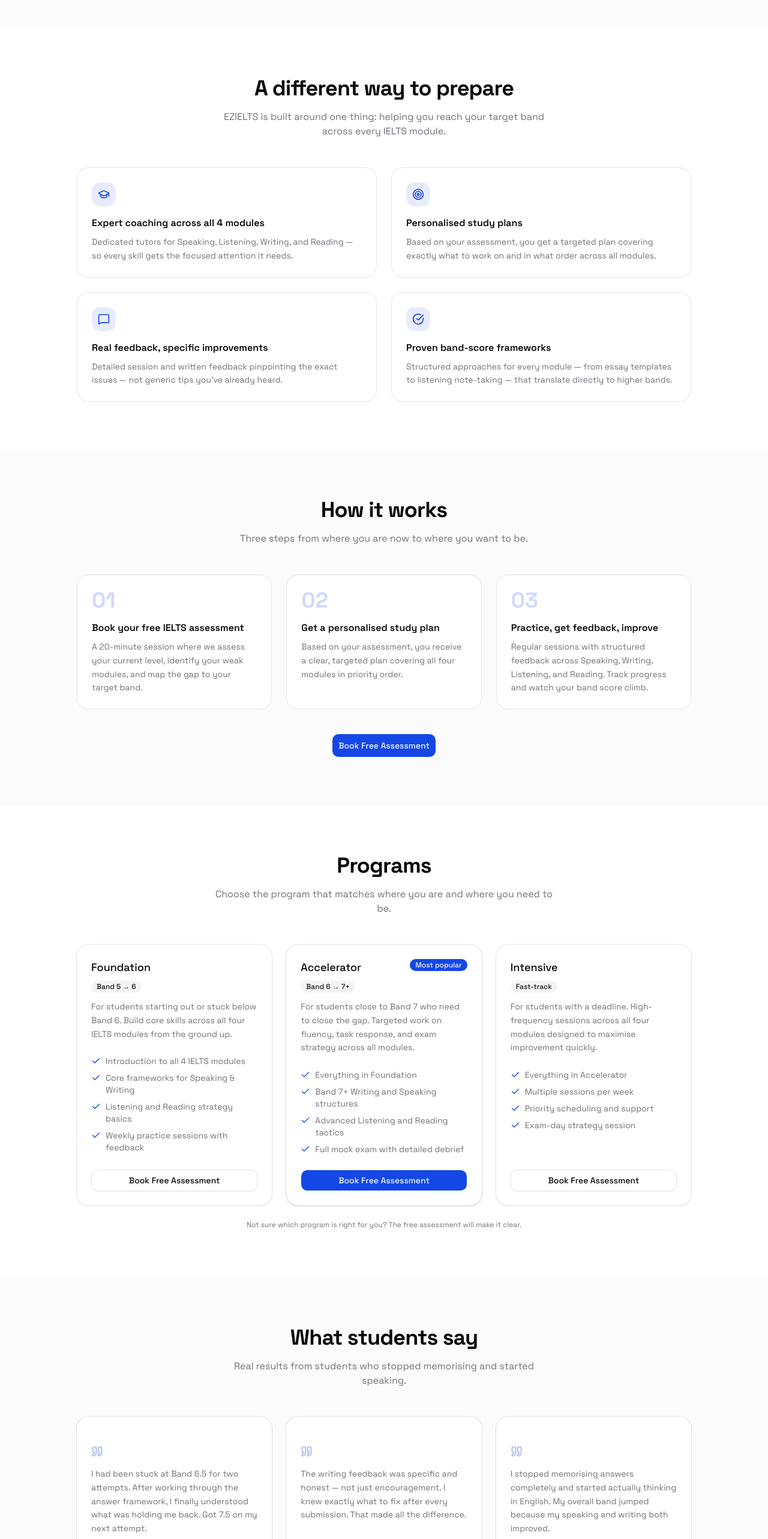
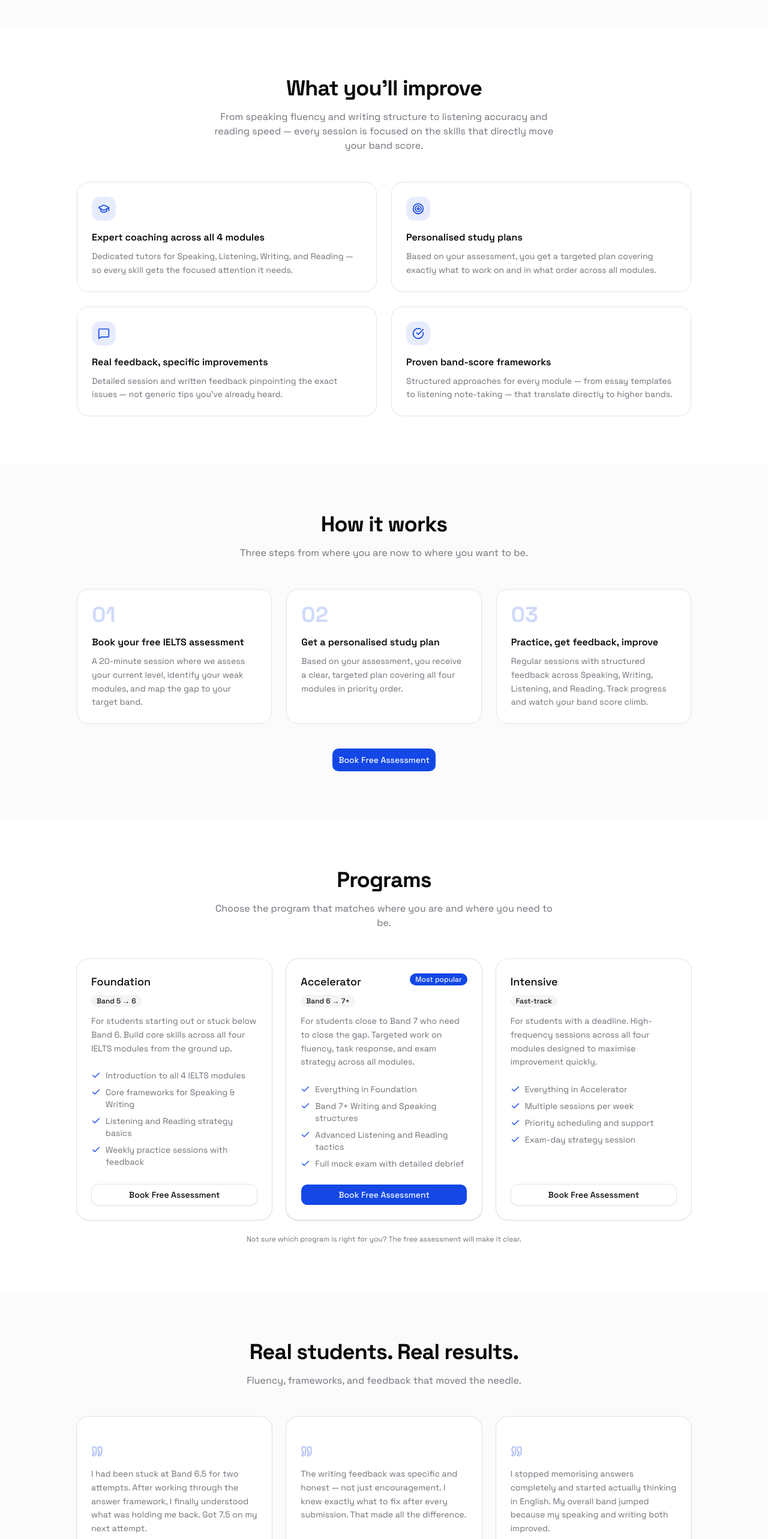
Before and after one commit to harshsandhu44/ezielts, a Next.js app in the folder apps/web/: page / in a window 1280 px wide. Shown: the part 2400-4966 px from the top of the page at 60% size. Built offline with nearby package versions, Linux system fonts and the light colour scheme.

Commit message:
feat: update section headings and copy for IELTS-wide positioning

```diff
--- a/apps/web/src/components/landing/Solution.tsx
+++ b/apps/web/src/components/landing/Solution.tsx
@@ -6,11 +6,12 @@
       <div className="max-w-5xl mx-auto">
         <div className="text-center mb-12">
           <h2 className="text-3xl md:text-4xl font-bold tracking-tight mb-4">
-            A different way to prepare
+            What you&apos;ll improve
           </h2>
           <p className="text-muted-foreground max-w-xl mx-auto">
-            EZIELTS is built around one thing: helping you reach your target
-            band across every IELTS module.
+            From speaking fluency and writing structure to listening accuracy
+            and reading speed — every session is focused on the skills that
+            directly move your band score.
           </p>
         </div>
 
--- a/apps/web/src/components/landing/Testimonials.tsx
+++ b/apps/web/src/components/landing/Testimonials.tsx
@@ -9,11 +9,10 @@
       <div className="max-w-5xl mx-auto">
         <div className="text-center mb-12">
           <h2 className="text-3xl md:text-4xl font-bold tracking-tight mb-4">
-            What students say
+            Real students. Real results.
           </h2>
           <p className="text-muted-foreground max-w-xl mx-auto">
-            Real results from students who stopped memorising and started
-            speaking.
+            Fluency, frameworks, and feedback that moved the needle.
           </p>
         </div>
 
--- a/apps/web/src/components/landing/VideoSection.tsx
+++ b/apps/web/src/components/landing/VideoSection.tsx
@@ -6,10 +6,11 @@
       <div className="max-w-3xl mx-auto">
         <div className="text-center mb-10">
           <h2 className="text-3xl md:text-4xl font-bold tracking-tight mb-4">
-            See what a session looks like
+            See how live IELTS sessions work
           </h2>
           <p className="text-muted-foreground max-w-xl mx-auto">
-            Watch a real IELTS Speaking practice session with feedback.
+            A real IELTS session with structured practice and band-level
+            feedback — this is what preparation looks like.
           </p>
         </div>
 
@@ -22,10 +23,6 @@
             className="w-full h-full"
           />
         </div>
-
-        <p className="text-center text-sm text-muted-foreground mt-4">
-          This is what structured, feedback-driven practice looks like.
-        </p>
       </div>
     </section>
   );
```
